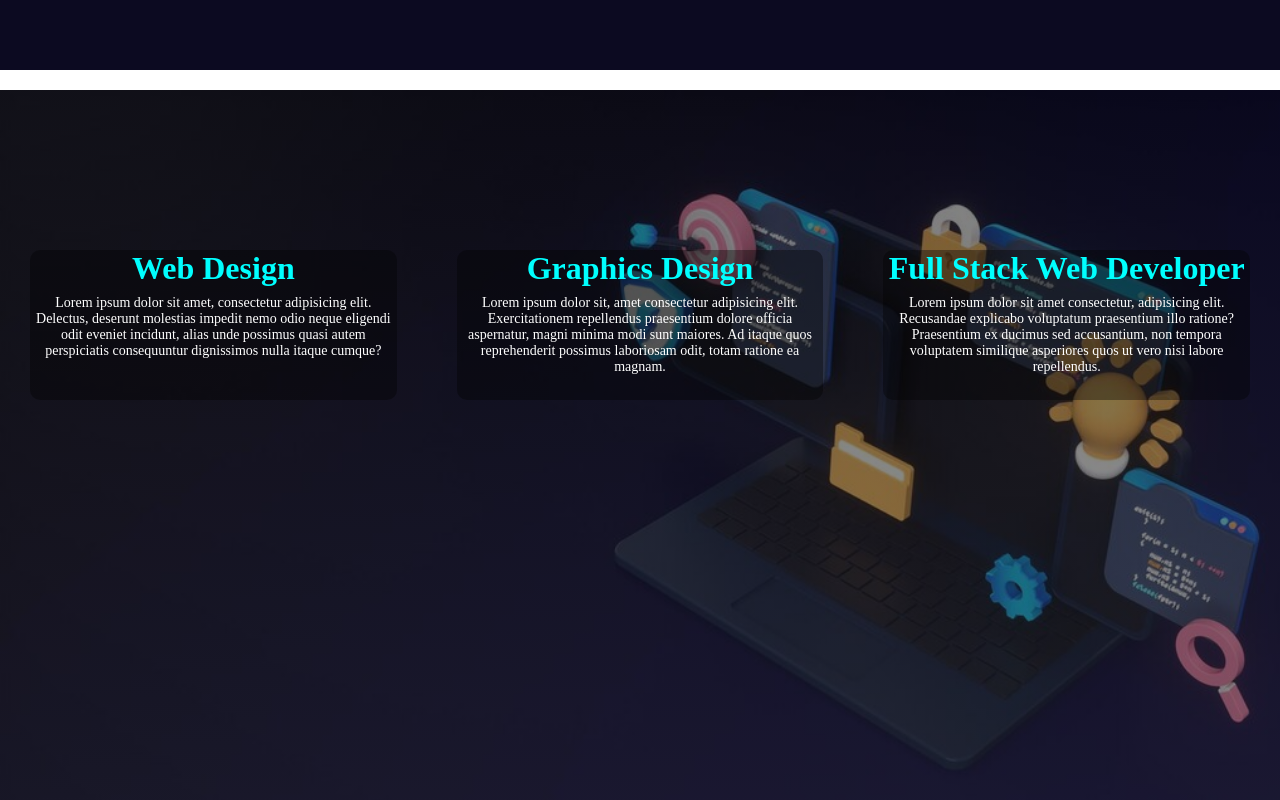
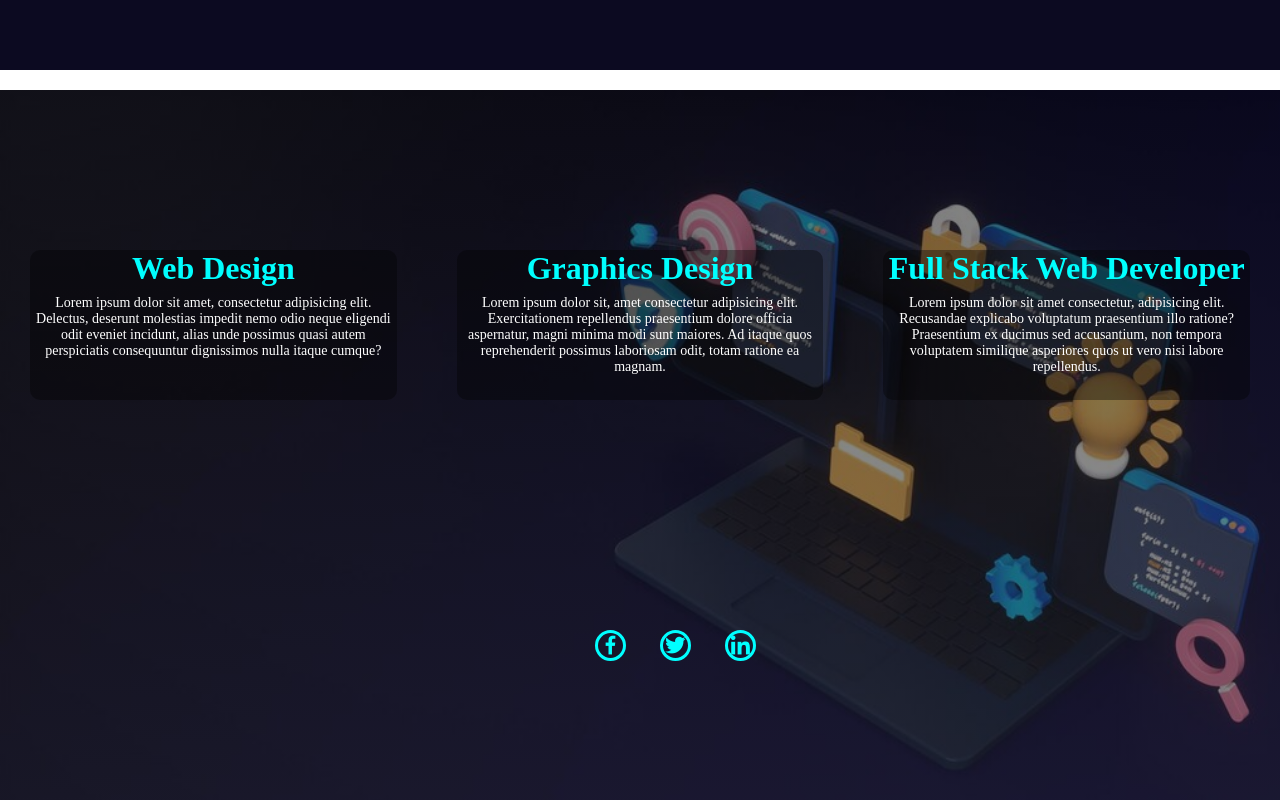
Before and after one commit to rishourov/class-15-assignment, a plain HTML site: page index.html in a window 1280 px wide. Shown: the part 730-1530 px from the top of the page. Drawn offline with nearby package versions, Linux system fonts and the light colour scheme.

Commit message:
icon setup

```diff
--- a/index.html
+++ b/index.html
@@ -5,6 +5,7 @@
     <meta charset="UTF-8">
     <meta name="viewport" content="width=device-width, initial-scale=1.0">
     <link rel="stylesheet" href="style.css">
+    <link href='https://unpkg.com/boxicons@2.1.4/css/boxicons.min.css' rel='stylesheet'>
     <title>Web Page Design</title>
 </head>
 
@@ -78,6 +79,13 @@
 
         </div>
 
+        <div class="icon">
+            <a href=""><i class='bx bxl-facebook'></i> </a>
+            <a href=""> <i class='bx bxl-twitter'></i></a>
+            <a href=""><i class='bx bxl-linkedin'></i></a>
+
+        </div>
+
     </main>
 
     <footer>
--- a/style.css
+++ b/style.css
@@ -176,3 +176,24 @@
 .box-3 h1 {
     color: aqua;
 }
+
+/* icon */
+
+.icon {
+    position: absolute;
+    top: 540px;
+    left: 580px;
+}
+
+.icon a {
+    text-decoration: none;
+    margin: 0 15px;
+    background: transparent;
+    font-size: 25px;
+    color: aqua;
+    border: solid aqua;
+    border-radius: 50%;
+    justify-content: center;
+    align-items: center;
+    display: inline-flex;
+}
```
